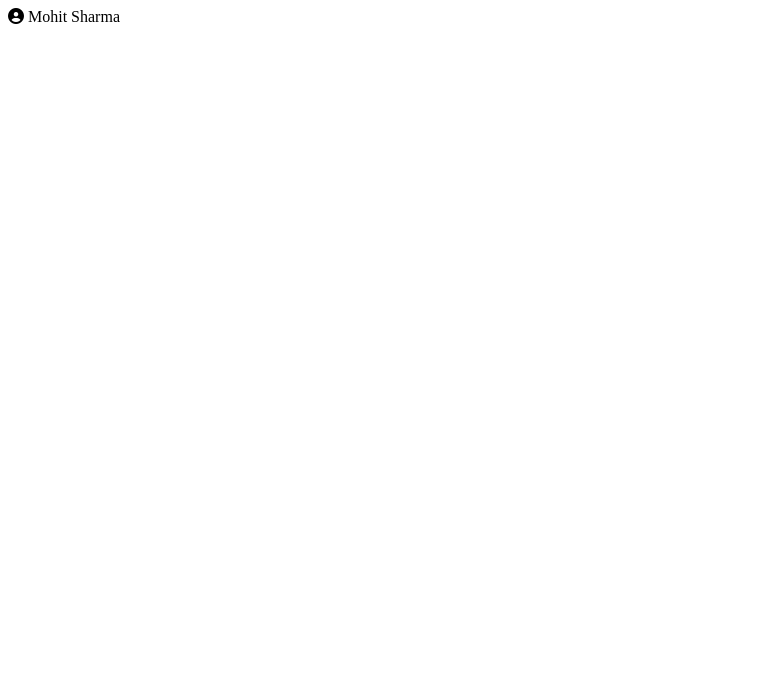
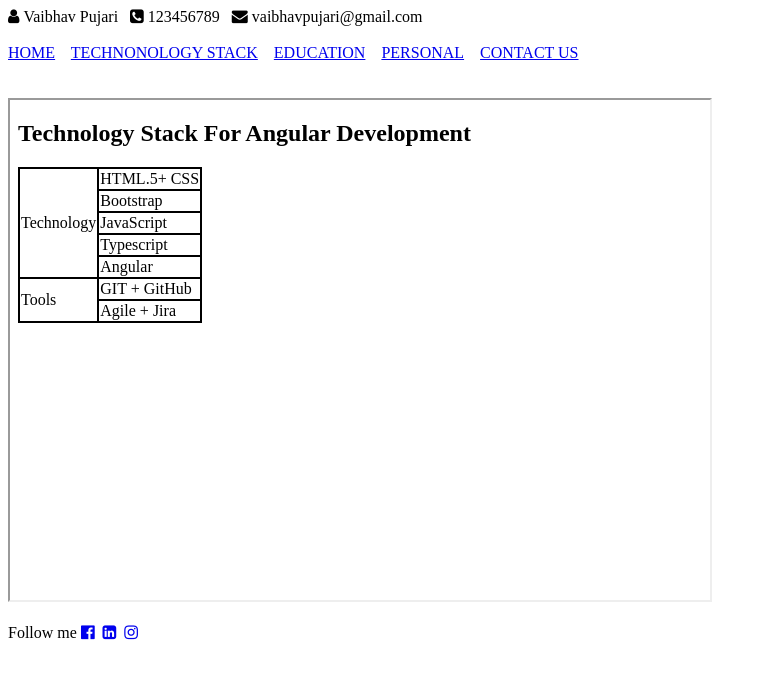
Before and after one commit to VaibhavPujari/MyProfile, a plain HTML site: page index.html in a window 1280 px wide. Shown: the whole page, without its empty margins (0-767 px from the left). Drawn offline with Linux system fonts and the light colour scheme.

Commit message:
index page is update
index page is update

```diff
--- a/index.html
+++ b/index.html
@@ -1,12 +1,28 @@
 <!DOCTYPE html>
 <html>
     <head>
-        <title>Index P</title>
-        <link rel="stylesheet" href="https://cdnjs.cloudflare.com/ajax/libs/font-awesome/6.4.0/css/all.min.css">
-
+        <title>Index Page</title>
+        <link rel="stylesheet" href="https://cdnjs.cloudflare.com/ajax/libs/font-awesome/4.6.0/css/font-awesome.css">
+        <link rel="shortcut icon" href="profileLogo.jpg" type="image/x-icon">
     </head>
     <body>
-        <i class="fa fa-user-circle" aria-hidden="true"></i>
-        <span>Mohit Sharma</span>
+        <header>
+            <i class="fa fa-user" aria-hidden="true"> Vaibhav Pujari</i>&nbsp;&nbsp;
+        <i class="fa fa-phone-square" aria-hidden="true"> 123456789</i>&nbsp;&nbsp;
+        <i class="fa fa-envelope" aria-hidden="true"> vaibhavpujari@gmail.com</i><br><br>
+        </header>
+        <nav>
+            <a href="home.html" target="frame">HOME</a>&nbsp;&nbsp;&nbsp;
+            <a href="techStack.html" target="frame">TECHNONOLOGY STACK</a>&nbsp;&nbsp;&nbsp;
+            <a href="education.html" target="frame">EDUCATION</a>&nbsp;&nbsp;&nbsp;
+            <a href="personal.html" target="frame">PERSONAL</a>&nbsp;&nbsp;&nbsp;
+            <a href="contactus.html" target="frame">CONTACT US</a>
+        </nav><br><br>
+        <iframe width="700px" height="500px" name="frame" src="techStack.html">
+        </iframe><br><br>
+        <span>Follow me</span>
+        <a href="https://www.facebook.com/" target="_blank"><i class="fa fa-facebook-official" aria-hidden="true"></i></a>&nbsp;
+        <a href="https://www.linkedin.com/login" target="_blank"><i class="fa fa-linkedin-square" aria-hidden="true"></i></a>&nbsp;
+        <a href="https://www.instagram.com/" target="_blank"><i class="fa fa-instagram" aria-hidden="true"></i></a>
     </body>
 </html>
```
